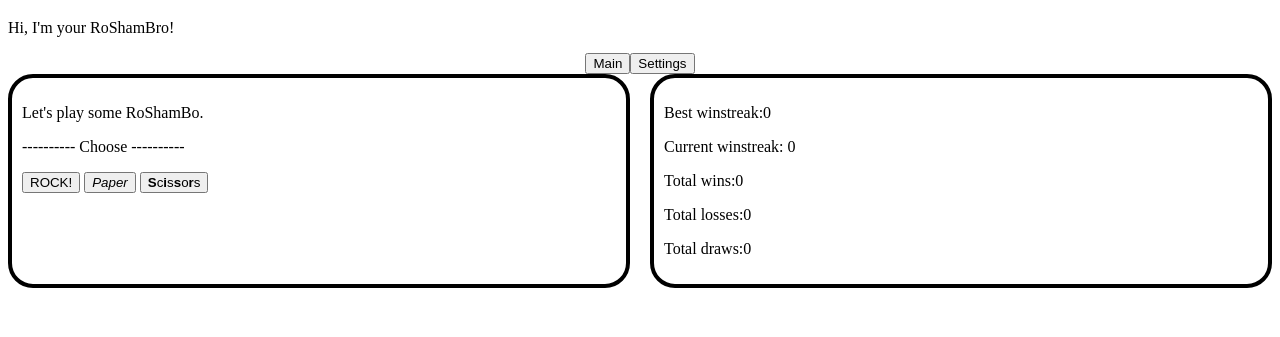
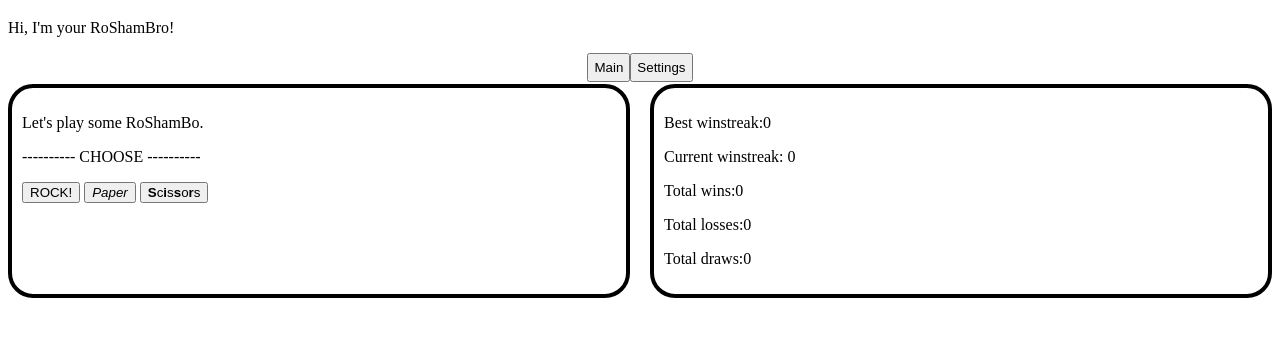
Before and after one commit to Happy-Key/roshambro, a plain HTML site: page index.html in a window 1280 px wide. Shown: the part 61-398 px from the top of the page. Drawn offline with Linux system fonts and the light colour scheme.

Commit message:
ui looking stuff

```diff
--- a/css/styles.css
+++ b/css/styles.css
@@ -6,6 +6,11 @@
     display: flex;
     justify-content: center;
     width: 100%;
+}
+
+#tabBorder {
+    height: 2px;
+    position: relative;
 }
 
 .tab {
--- a/index.html
+++ b/index.html
@@ -14,15 +14,16 @@
     <div>
         <p id="greeting">Hi, I'm your RoShamBro!</p>
         <nav id="navBar">
-            <button id="mainTab">Main</button>
-            <button id="settingsTab">Settings</button>
+            <button id="mainTab" style="padding: 5px">Main</button>
+            <button id="settingsTab" style="padding: 5px">Settings</button>
         </nav>
     </div>
+    <div id="tabBorder"></div>
     <div class="tab" id="gameScreen">
         <div class="gameScreenChild" id="gameContainer">
             <div>
                 <p id="rpsResponse">Let's play some RoShamBo.</p>
-                <p>---------- Choose ----------</p>
+                <p>---------- CHOOSE ----------</p>
             </div>
             <div id="rpsInput">
                 <button onclick="rpsEvaluate(0)">ROCK!</button>
@@ -30,7 +31,7 @@
                 <button onclick="rpsEvaluate(2)"><b>S</b>c<b>i</b>s<b>s</b>o<b>r</b>s</button>
             </div>
             <div id="playAgain">
-                <button onclick="restartGame()">Sure.</button>
+                <button onclick="restartGame()">Rematch!</button>
             </div>
         </div>
         <div class="gameScreenChild" id="statsContainer">
```
